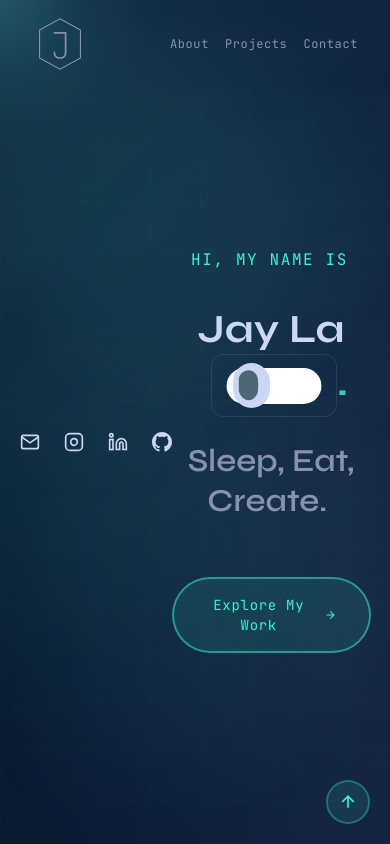
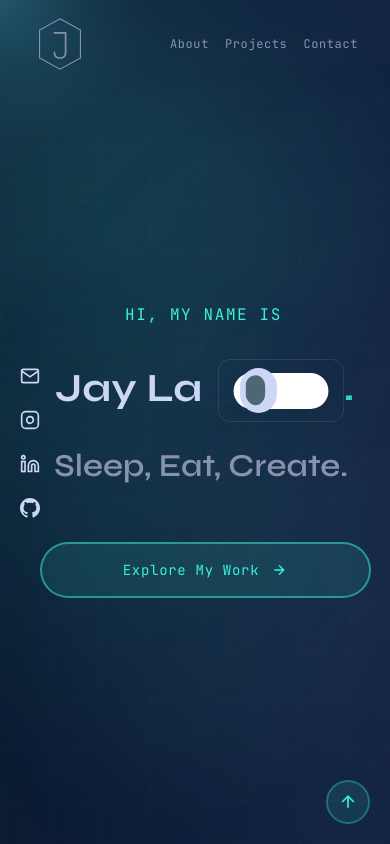
Before and after one commit to JayLao27/m-portfolio, a React (Vite) app: page / in a window 390 px wide. Both pictures are taken after a click on the button 60 px from the left and 43 px from the top of the page. Shown: the top 844 px of the page. Built offline with nearby package versions, Linux system fonts and the light colour scheme.

Commit message:
fix: change flex direction to column for LeftIcons component on mobile

```diff
--- a/src/components/Left-icons.tsx
+++ b/src/components/Left-icons.tsx
@@ -2,7 +2,7 @@ import { EmailIcon, InstagramIcon, LinkedInIcon, GitHubIcon } from './Icons';
 
 export function LeftIcons({ isDarkMode, showIcons }: { isDarkMode: boolean; showIcons: boolean }) {
   return (
-    <div className={`absolute left-24 flex flex-col gap-6 py-4 max-md:static max-md:flex-row max-md:mb-8 max-md:right-auto max-md:pb-0 transition-all duration-700 ease-out ${
+    <div className={`absolute left-24 flex flex-col gap-6 py-4 max-md:static max-md:flex-col max-md:mb-8 max-md:right-auto max-md:pb-0 transition-all duration-700 ease-out ${
       showIcons ? 'translate-y-0 opacity-100' : 'translate-y-8 opacity-0'
     }`}>
       <div className="absolute top-[-5rem] left-1/2 -translate-x-1/2 w-px h-20 bg-[rgba(136,146,176,0.2)] max-md:hidden"></div>
```
